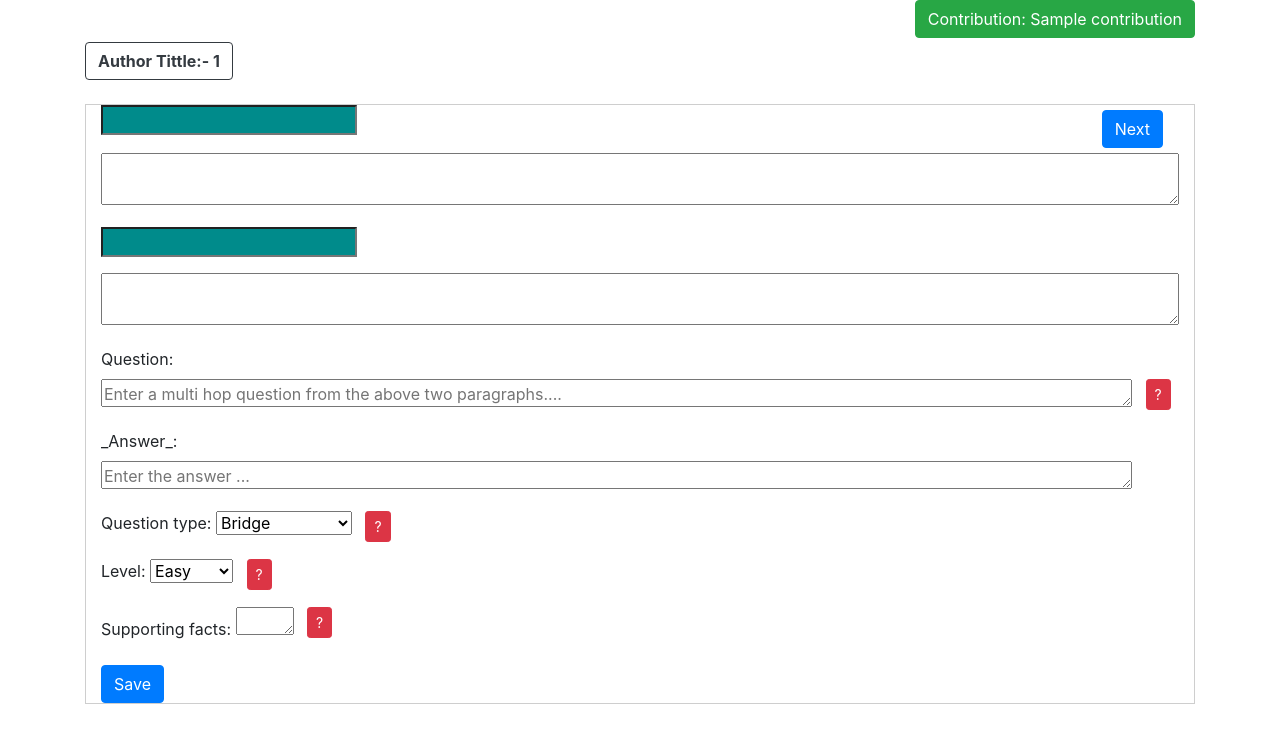
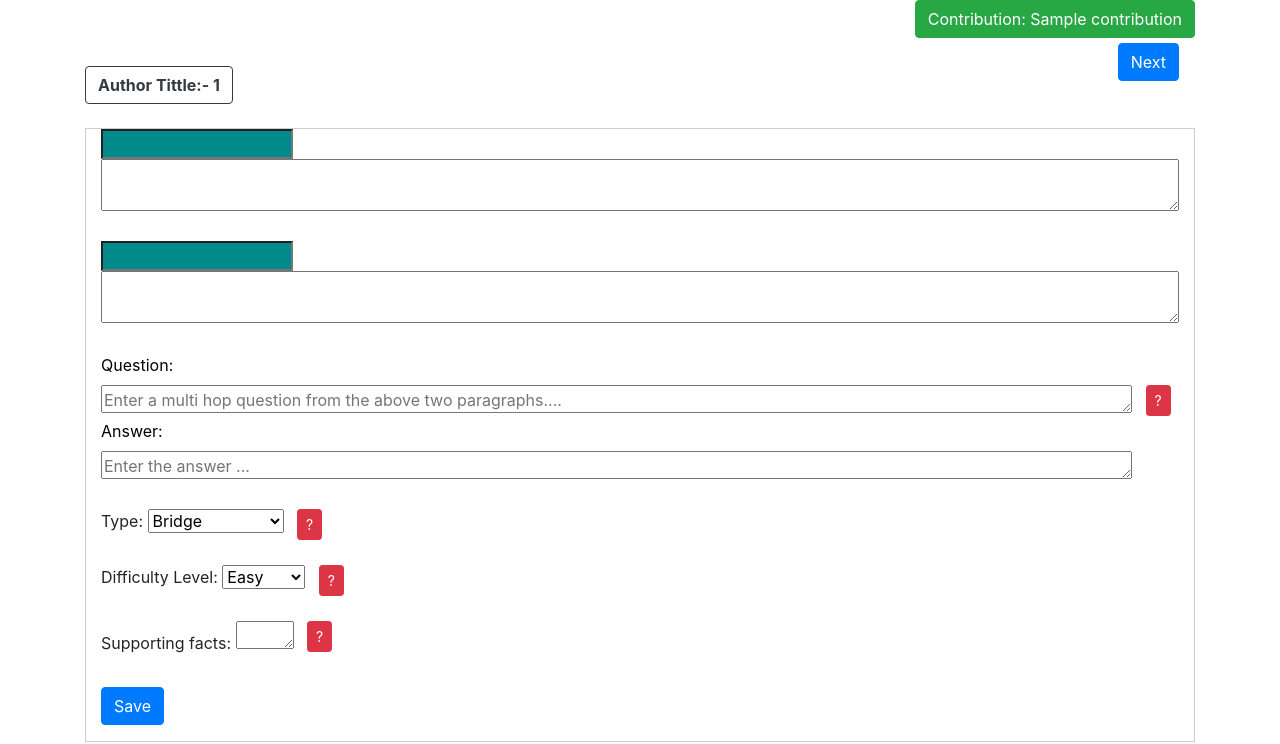
Before and after one commit to UA-KMAP/KMAP-QA, a Django app: template qa_interface/templates/qa_create.html in a window 1280 px wide. Shown: the part 56-800 px from the top of the page. Run offline with Django 4.2, Linux system fonts and the light colour scheme; a user stored in the database is signed in; the template is opened without the code that fills it: values that come from a table or form of the project are taken from there, most other values are stand-ins (such as "Sample title", 1, 10 or a date in 2020); some libraries are stand-ins or nearby versions.

Commit message:
Modified form feature extended...

```diff
--- a/qa_interface/forms.py
+++ b/qa_interface/forms.py
@@ -2,40 +2,47 @@ from django import forms
 
 from .models import QA_Interface
 
+
 class QA_Form(forms.ModelForm):
-	class Meta:
-		print("Form Data")
-		model=QA_Interface
-		widgets = {
-		  'title_A':forms.TextInput(attrs={'size':'20','class':'title'}),
-          'par_A': forms.Textarea(attrs={'rows':2, 'cols':140,'class':'paragraph'}),
-          'title_B':forms.TextInput(attrs={'size':'20','class':'title'}),
-          'par_B': forms.Textarea(attrs={'rows':2, 'cols':140,'class':'paragraph'}),
-          'question': forms.Textarea(attrs={'rows':1, 'cols':100,'class':'question', 'placeholder': 'Enter a multi hop question from the above two paragraphs....'}),
-          'answer': forms.Textarea(attrs={'rows':1, 'cols':100,'class':'answer','placeholder':'Enter the answer ...' }),
-          'supporting_facts':forms.Textarea(attrs={'rows':1, 'cols':5}),
-          'source_id': forms.HiddenInput(),
+    class Meta:
+        print("Form Data")
+        model = QA_Interface
+        widgets = {
+            'title_A': forms.TextInput(attrs={'class': 'title'}),
+            'par_A_mod': forms.Textarea(attrs={'rows': 2, 'cols': 140, 'class': 'paragraph'}),
+            'par_A': forms.HiddenInput(),
+            'title_B': forms.TextInput(attrs={'class': 'title'}),
+            'par_B_mod': forms.Textarea(attrs={'rows': 2, 'cols': 140, 'class': 'paragraph'}),
+            'par_B': forms.HiddenInput(),
+            'question': forms.Textarea(attrs={'rows': 1, 'cols': 100,
+                                              'placeholder': 'Enter a multi hop question from the above two paragraphs....'}),
+            'answer': forms.Textarea(
+                attrs={'rows': 1, 'cols': 100, 'class': 'answer', 'placeholder': 'Enter the answer ...'}),
+            'supporting_facts': forms.Textarea(attrs={'rows': 1, 'cols': 5}),
+            'source_id': forms.HiddenInput(),
         }
 
-		fields= [
-			"source_id",
-			"title_A",
-			"par_A",
-			"title_B",
-			"par_B",
-			"question",
-			"answer",
-			"question_type",
-			"level",
-			"supporting_facts"
+        fields = [
+            "source_id",
+            "title_A",
+            "par_A",
+            "par_A_mod",
+            "title_B",
+            "par_B",
+            "par_B_mod",
+            "question",
+            "answer",
+            "question_type",
+            "level",
+            "supporting_facts"
 
-		]
+        ]
 
-		labels = {
-		   'title_A':'',
-		   'title_B':'',
-           'par_A' : '',
-           'par_B' : '',
-           'question' : 'Question',
-           'answer' : '_Answer_',
-        }
+    # labels = {
+    #    'title_A':'',
+    #    'title_B':'',
+    #    'par_A' : '',
+    #    'par_B' : '',
+    #    'question' : 'Question',
+    #    'answer' : '_Answer_',
+    # }
--- a/qa_interface/models.py
+++ b/qa_interface/models.py
@@ -8,9 +8,11 @@ class QA_Interface(models.Model):
 
 	source_id=models.CharField(max_length=30,blank=False,null=False) # max_length = required
 	title_A=models.CharField(blank=False, null=False,max_length=35)
+	par_A_mod=models.TextField(blank=False, null=False)
 	par_A=models.TextField(blank=False, null=False)
 	title_B=models.CharField(blank=False, null=False,max_length=35)
-	par_B=models.TextField(blank=False, null=False)
+	par_B_mod=models.TextField(blank=False, null=False)
+	par_B = models.TextField(blank=False, null=False)
 	question=models.TextField(blank=False, null=False, max_length=1000,help_text=' &nbsp; <button type="button" class="btn btn-danger btn-sm align-top" data-bs-container="body" '
 																					  'data-bs-toggle="popover" data-bs-placement="right" data-bs-html="true"  '
 																					  'data-bs-content=" Multi-hop questions require systems to aggregate information between '
--- a/qa_interface/templates/qa_create.html
+++ b/qa_interface/templates/qa_create.html
@@ -8,14 +8,79 @@
 
             <div class="container pt-1">
 
+                <div class="col-md-3 col-sm-3 col-xs-3">&nbsp;</div>
+
                 {% if user.is_authenticated %}
                     <div class="d-flex justify-content-left">
-            <button class="btn btn-outline-dark my-2 my-sm-0" type="submit" ><b>Author Tittle:- {{author_id}}</b></button>
+                        <button class="btn btn-outline-dark my-2 my-sm-0" type="submit" name="source_id" ><b>Author
+                            Tittle:- {{ author_id }}</b></button>
                     </div>
- {%endif%}
+                {% endif %}
+
+                <div class="col-md-3 col-sm-3 col-xs-3">&nbsp;</div>
+                <div class="container-fluid justify-content-center" style="border:1px solid #cecece;">
+
+
+                    <div class="form-group">
+
+                        <div class="">
+                            {{ form.source_id }}
+                        </div>
+
+                        <div class="title">
+                            {{ form.title_A }}
+                        </div>
+
+                        <div class="paragraph">
+                            {{ form.par_A }}
+                        </div>
+                        <div class="paragraph">
+                            {{ form.par_A_mod }}
+                        </div>
                         <div class="col-md-3 col-sm-3 col-xs-3">&nbsp;</div>
 
-	<div class="form-group">
+                        <div class="title">
+                            {{ form.title_B }}
+                        </div>
+
+                        <div class="paragraph">
+                            {{ form.par_B }}
+                        </div>
+                         <div class="paragraph">
+                            {{ form.par_B_mod }}
+                        </div>
+                        <div class="col-md-3 col-sm-3 col-xs-3">&nbsp;</div>
+                        <div class="question">
+                            <label for="{{ form.question.id_for_label }}">Question:</label>
+                            {{ form.question }} {{ form.question.help_text|safe }}
+                        </div>
+
+                        <div class="answer">
+                            <label for="{{ form.answer.id_for_label }}">Answer:&nbsp;&nbsp;</label>
+                            {{ form.answer }} {{ form.answer.help_text|safe }}
+                        </div>
+
+                        <div class="col-md-3 col-sm-3 col-xs-3">&nbsp;</div>
+
+                        <div>
+                            <label for="{{ form.question_type.id_for_label }}">Type:</label>
+                            {{ form.question_type }} {{ form.question_type.help_text|safe }}
+                        </div>
+
+                        <div class="col-md-3 col-sm-3 col-xs-3">&nbsp;</div>
+                        <div>
+                            <label for="{{ form.level.id_for_label }}">Difficulty Level:</label>
+                            {{ form.level }} {{ form.level.help_text|safe }}
+                        </div>
+
+                        <div class="col-md-3 col-sm-3 col-xs-3">&nbsp;</div>
+
+                        <div>
+                            <label for="{{ form.supporting_facts.id_for_label }}">Supporting facts:</label>
+                            {{ form.supporting_facts }} {{ form.supporting_facts.help_text|safe }}
+
+                        </div>
+
 
                         <!-- <div class="container">
                           <nav class="navbar navbar-expand-lg nabar-light d-flex justify-content-center" style="background-color: #e3f2fd;">
@@ -23,16 +88,12 @@
                           </nav>
                         </div> -->
 
-		<div class="container-fluid justify-content-center" style="border:1px solid #cecece;" >
-
-		 <div class="navbar-brand float-right" >
-		 	<a class="btn btn-primary" href="/create">Next</a>
-		 </div>
 
                         <!-- <div class="navbar-brand float-right" >
 		 	<a class="btn btn-info shodow-none">Contributions: {{ contribution}}</a>
 		 </div> -->
-			{{ form.as_p }}
+                        {#			{{ form.as_p }}#}
+                        <div class="col-md-3 col-sm-3 col-xs-3">&nbsp;</div>
                         <input type="submit" value="Save" class="btn btn-primary">
 
                     </div>
--- a/templates/base.html
+++ b/templates/base.html
@@ -6,7 +6,8 @@
     <meta name="viewport" content="width=device-width, initial-scale=1, shrink-to-fit=no">
 
     <!-- Bootstrap CSS -->
-    <link rel="stylesheet" href="https://cdn.jsdelivr.net/npm/bootstrap@4.0.0/dist/css/bootstrap.min.css" integrity="sha384-Gn5384xqQ1aoWXA+058RXPxPg6fy4IWvTNh0E263XmFcJlSAwiGgFAW/dAiS6JXm" crossorigin="anonymous">
+    <link rel="stylesheet" href="https://cdn.jsdelivr.net/npm/bootstrap@4.0.0/dist/css/bootstrap.min.css"
+          integrity="sha384-Gn5384xqQ1aoWXA+058RXPxPg6fy4IWvTNh0E263XmFcJlSAwiGgFAW/dAiS6JXm" crossorigin="anonymous">
 
     <title>QA for Institutonal Data</title>
 </head>
@@ -16,21 +17,26 @@
         border: 2px dotted red;
         max-width: 50%;
         font-size: 14px;
-        text-align:justify;
+        text-align: justify;
         vertical-align: top;
     }
 
-    .paragraph, .question, .answer{
+    .paragraph, .question, .answer {
         max-width: 100%;
-        color:black;
+        color: black;
         font-weight: 400;
         text-align: justify;
     }
 
-    .title{
+    .title {
         color: ghostwhite;
         background-color: darkcyan;
-      text-align:center;
+        text-align: center;
+        width: 12em;
+    }
+
+    .source{
+        border: 0;
     }
 
 </style>
@@ -47,10 +53,18 @@
 <!-- jQuery first, then Popper.js, then Bootstrap JS -->
 <!-- <script src="https://cdn.jsdelivr.net/npm/bootstrap@5.0.2/dist/js/bootstrap.bundle.min.js" integrity="sha384-MrcW6ZMFYlzcLA8Nl+NtUVF0sA7MsXsP1UyJoMp4YLEuNSfAP+JcXn/tWtIaxVXM" crossorigin="anonymous"></script> -->
 
-     <script src="https://code.jquery.com/jquery-3.2.1.slim.min.js" integrity="sha384-KJ3o2DKtIkvYIK3UENzmM7KCkRr/rE9/Qpg6aAZGJwFDMVNA/GpGFF93hXpG5KkN" crossorigin="anonymous"></script>
-     <script src="https://cdn.jsdelivr.net/npm/@popperjs/core@2.9.2/dist/umd/popper.min.js" integrity="sha384-IQsoLXl5PILFhosVNubq5LC7Qb9DXgDA9i+tQ8Zj3iwWAwPtgFTxbJ8NT4GN1R8p" crossorigin="anonymous"></script>
-     <script src="https://cdn.jsdelivr.net/npm/bootstrap@4.0.0/dist/js/bootstrap.min.js" integrity="sha384-JZR6Spejh4U02d8jOt6vLEHfe/JQGiRRSQQxSfFWpi1MquVdAyjUar5+76PVCmYl" crossorigin="anonymous"></script>
-     <script src="https://cdn.jsdelivr.net/npm/bootstrap@5.0.2/dist/js/bootstrap.min.js" integrity="sha384-cVKIPhGWiC2Al4u+LWgxfKTRIcfu0JTxR+EQDz/bgldoEyl4H0zUF0QKbrJ0EcQF" crossorigin="anonymous"></script>
+<script src="https://code.jquery.com/jquery-3.2.1.slim.min.js"
+        integrity="sha384-KJ3o2DKtIkvYIK3UENzmM7KCkRr/rE9/Qpg6aAZGJwFDMVNA/GpGFF93hXpG5KkN"
+        crossorigin="anonymous"></script>
+<script src="https://cdn.jsdelivr.net/npm/@popperjs/core@2.9.2/dist/umd/popper.min.js"
+        integrity="sha384-IQsoLXl5PILFhosVNubq5LC7Qb9DXgDA9i+tQ8Zj3iwWAwPtgFTxbJ8NT4GN1R8p"
+        crossorigin="anonymous"></script>
+<script src="https://cdn.jsdelivr.net/npm/bootstrap@4.0.0/dist/js/bootstrap.min.js"
+        integrity="sha384-JZR6Spejh4U02d8jOt6vLEHfe/JQGiRRSQQxSfFWpi1MquVdAyjUar5+76PVCmYl"
+        crossorigin="anonymous"></script>
+<script src="https://cdn.jsdelivr.net/npm/bootstrap@5.0.2/dist/js/bootstrap.min.js"
+        integrity="sha384-cVKIPhGWiC2Al4u+LWgxfKTRIcfu0JTxR+EQDz/bgldoEyl4H0zUF0QKbrJ0EcQF"
+        crossorigin="anonymous"></script>
 
 </body>
 <script>
@@ -81,9 +95,8 @@
         //console.log(this.innerHTML);
     }).on("input", function () {
         this.style.height = 0;
-          this.style.height = (this.scrollHeight) +"px";
+        this.style.height = (this.scrollHeight) + "px";
     });
-
 
 
 </script>
--- a/templates/navbar.html
+++ b/templates/navbar.html
@@ -48,10 +48,13 @@
 </nav>
 
  {% if user.is_authenticated %}
-        <div class="d-flex justify-content-end">
+        <div class="d-flex justify-content-end ">
             <button class="btn btn-success my-2 my-sm-0" type="submit">Contribution: {{contribution}}</button>
+        </div>
 
-        </div>
+      <div class="navbar-brand float-right" >
+		 	<a class="btn btn-primary" href="/create">Next</a>
+      </div>
  {%endif%}
 
 </div>
```
Also changed, not shown: qa_interface/views.py (+9 -8 lines), db.sqlite3, qa_interface/migrations/0029_qa_interface_par_a_raw_qa_interface_par_b_raw.py (added), qa_interface/migrations/0030_qa_interface_author_id.py (added), qa_interface/migrations/0031_remove_qa_interface_author_id.py (added), qa_interface/migrations/0032_rename_par_a_raw_qa_interface_par_a_mod_and_more.py (added), 7 other files. Lines whose indentation alone changed are shown as unchanged.
